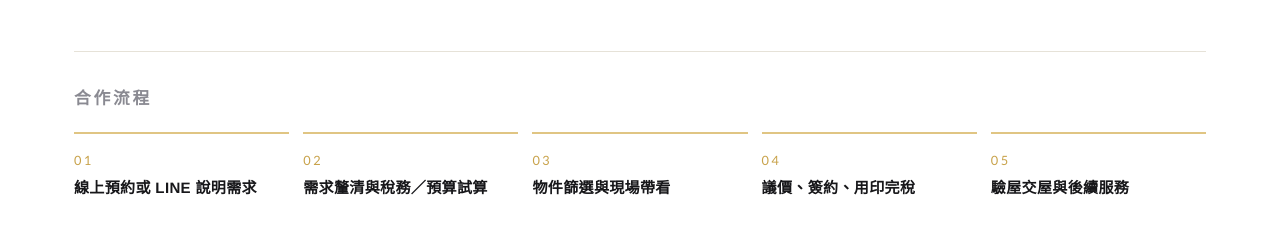
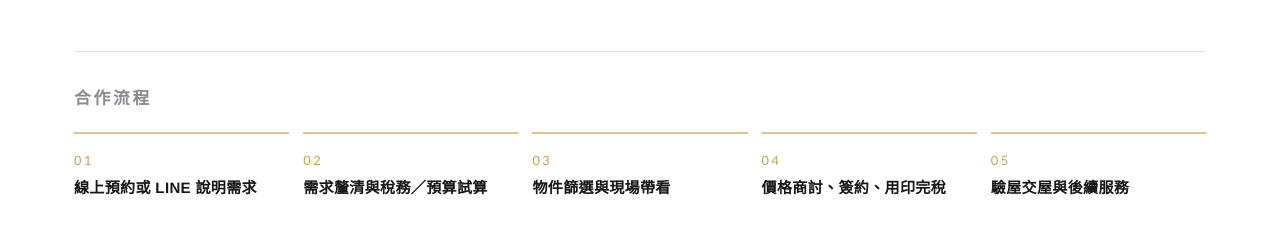
Before and after one commit to jiunjiun7-commits/maggie-official-site, a Next.js app: page / in a window 1280 px wide. Shown: the part 6060-6310 px from the top of the page. Built offline with nearby package versions, Linux system fonts and the light colour scheme; no server answers.

Commit message:
合作流程步驟 04 文字改為「價格商討」，不用「議價」
這組流程是買賣雙方共用的版本，「議價」偏買方視角，改成中性一點的說法。

```diff
--- a/src/app/page.tsx
+++ b/src/app/page.tsx
@@ -67,7 +67,7 @@ const FLOW = [
   "線上預約或 LINE 說明需求",
   "需求釐清與稅務／預算試算",
   "物件篩選與現場帶看",
-  "議價、簽約、用印完稅",
+  "價格商討、簽約、用印完稅",
   "驗屋交屋與後續服務"
 ];
 
```
